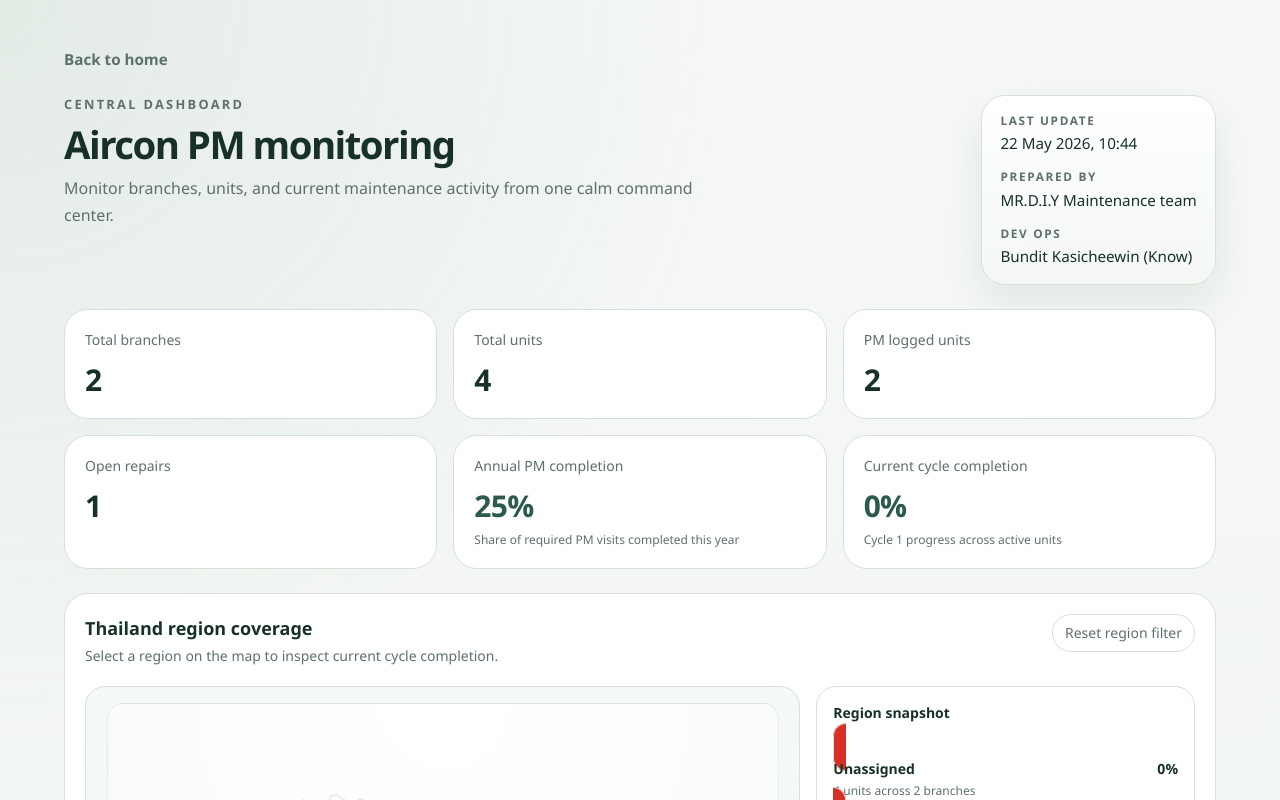
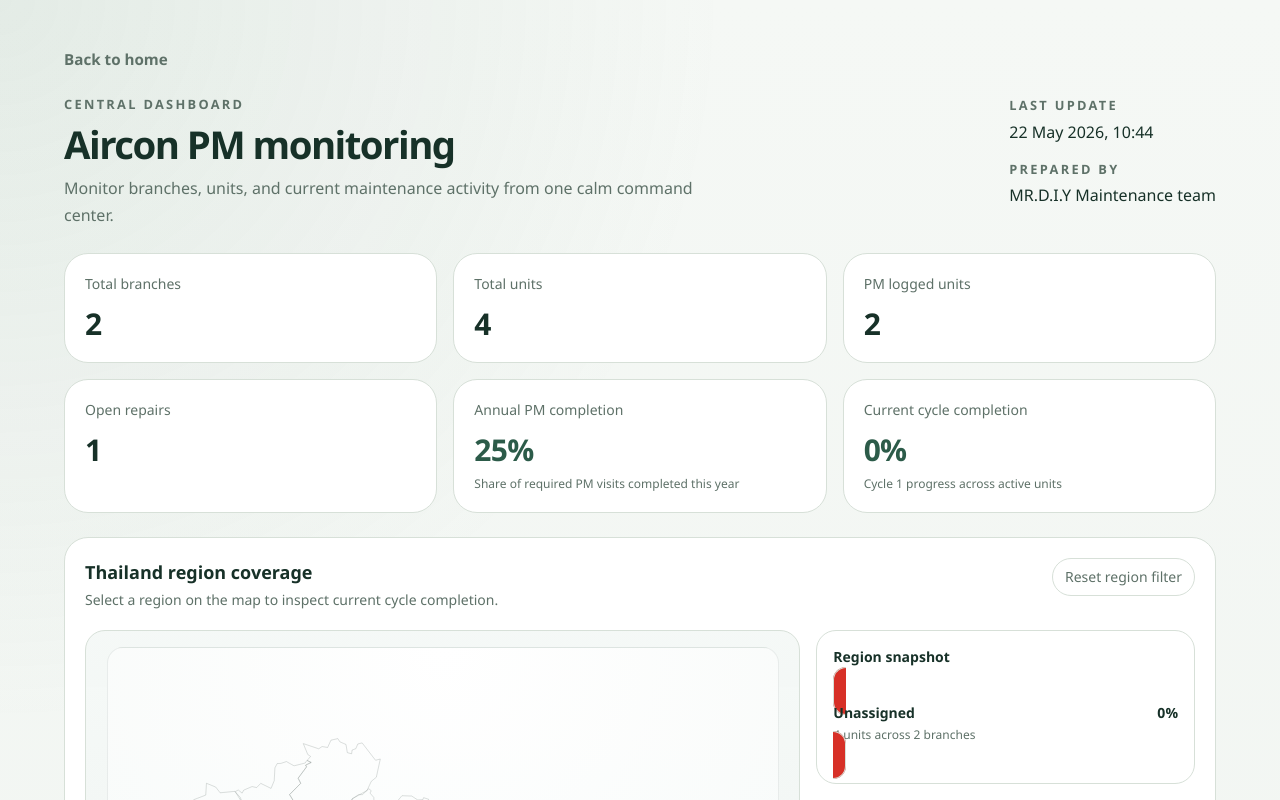
Before and after one commit to bunditkasi/PMAIRCON, a Next.js app: page /dashboard in a window 1280 px wide. Shown: the top 800 px of the page. Built offline with nearby package versions, Linux system fonts and the light colour scheme.

Commit message:
refactor: simplify dashboard metadata styling

```diff
--- a/src/app/dashboard/page.tsx
+++ b/src/app/dashboard/page.tsx
@@ -78,12 +78,6 @@ export default async function DashboardPage({
             <p className="dashboard-meta-card__label">Prepared by</p>
             <p className="dashboard-meta-card__value">
               MR.D.I.Y Maintenance team
-            </p>
-          </div>
-          <div className="dashboard-meta-card__row">
-            <p className="dashboard-meta-card__label">Dev Ops</p>
-            <p className="dashboard-meta-card__value">
-              Bundit Kasicheewin (Know)
             </p>
           </div>
         </section>
--- a/src/app/globals.css
+++ b/src/app/globals.css
@@ -106,34 +106,30 @@ body {
 
 .dashboard-meta-card {
   min-width: min(100%, 18rem);
-  border: 1px solid var(--border);
-  border-radius: 1.5rem;
-  background: linear-gradient(180deg, rgba(255, 255, 255, 0.96), rgba(244, 248, 244, 0.92));
-  box-shadow: var(--shadow-soft);
-  padding: 1rem 1.15rem;
+  padding: 0.1rem 0;
 }
 
 .dashboard-meta-card__row {
   display: grid;
-  gap: 0.15rem;
+  gap: 0.2rem;
 }
 
 .dashboard-meta-card__row + .dashboard-meta-card__row {
-  margin-top: 0.85rem;
+  margin-top: 0.9rem;
 }
 
 .dashboard-meta-card__label {
   color: var(--text-muted);
-  font-size: 0.74rem;
+  font-size: 0.8rem;
   font-weight: 700;
-  letter-spacing: 0.14em;
+  letter-spacing: 0.18em;
   text-transform: uppercase;
 }
 
 .dashboard-meta-card__value {
   color: var(--text);
-  font-size: 0.95rem;
-  line-height: 1.5;
+  font-size: 1rem;
+  line-height: 1.65;
 }
 
 .section-card {
```
Also changed, not shown: 1 other file (tests, documents, lock files or other folders).
